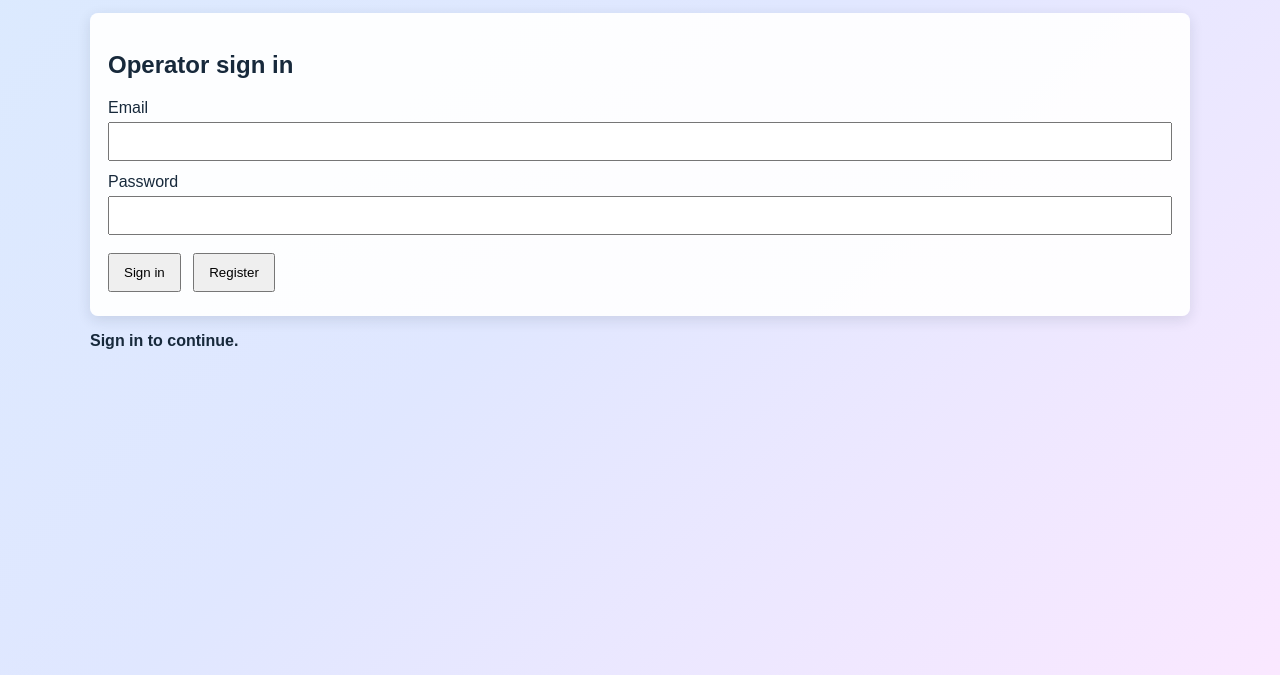
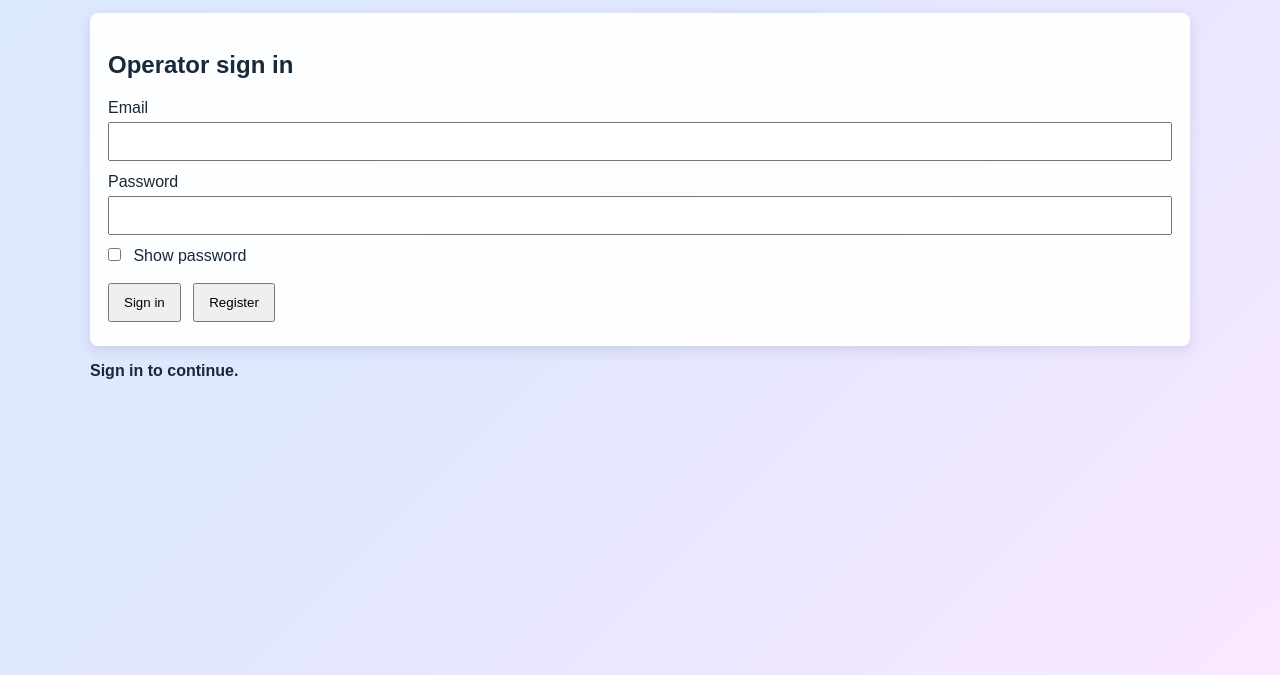
Before and after one commit to julianicoledelapena23-cmd/data-student, a website built with Vite: page index.html in a window 1280 px wide. Shown: the part 125-800 px from the top of the page. Built offline with nearby package versions, Linux system fonts and the light colour scheme; no server answers.

Commit message:
Update index.html

```diff
--- a/index.html
+++ b/index.html
@@ -14,6 +14,7 @@
 <h2>Operator sign in</h2>
 <label>Email <input id="email" type="email" required /></label>
 <label>Password <input id="password" type="password" required /></label>
+<label><input id="show-password" type="checkbox" /> Show password</label>
 <button>Sign in</button>
 <button id="register" type="button">Register</button>
 </form>
```
